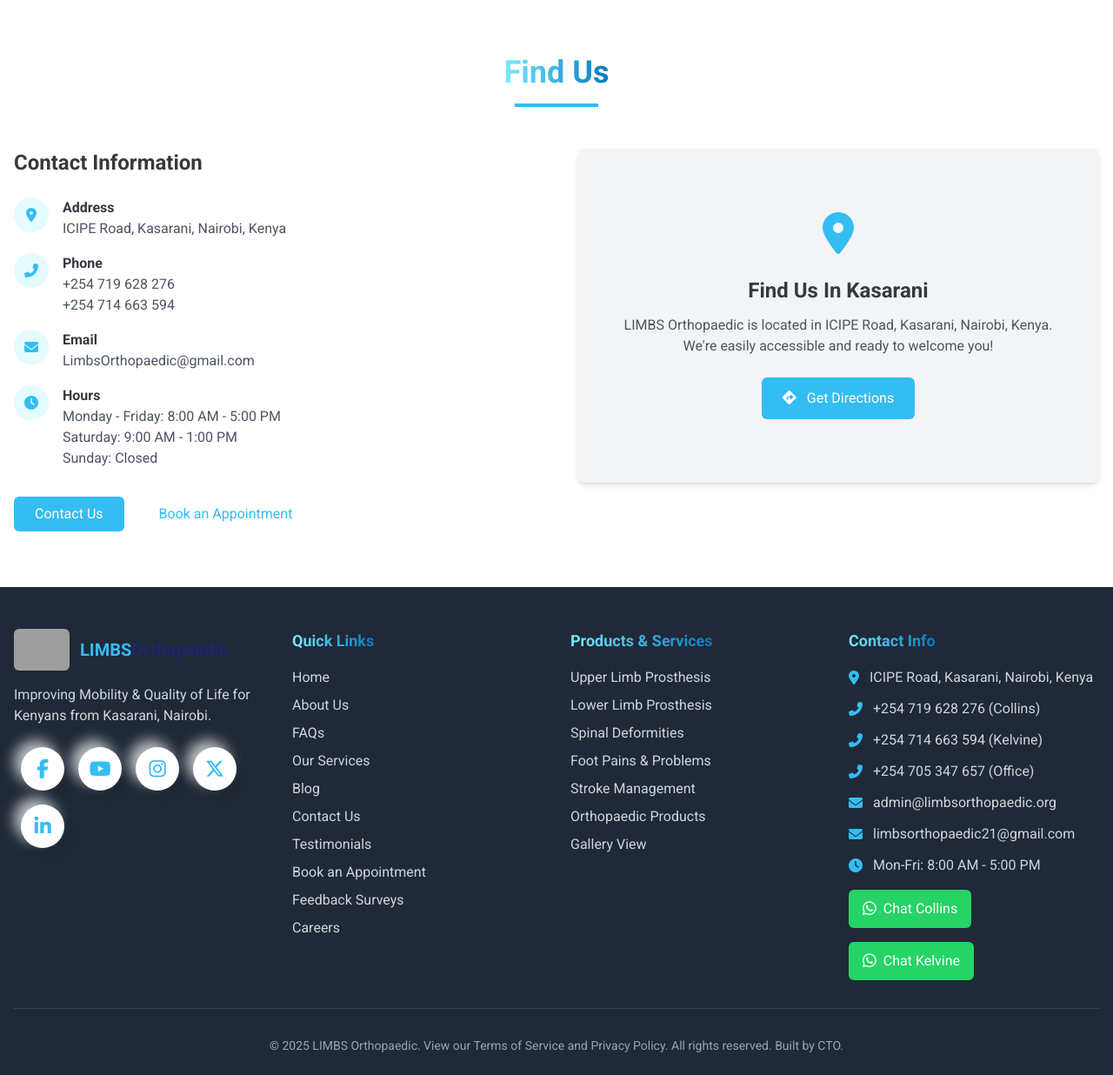
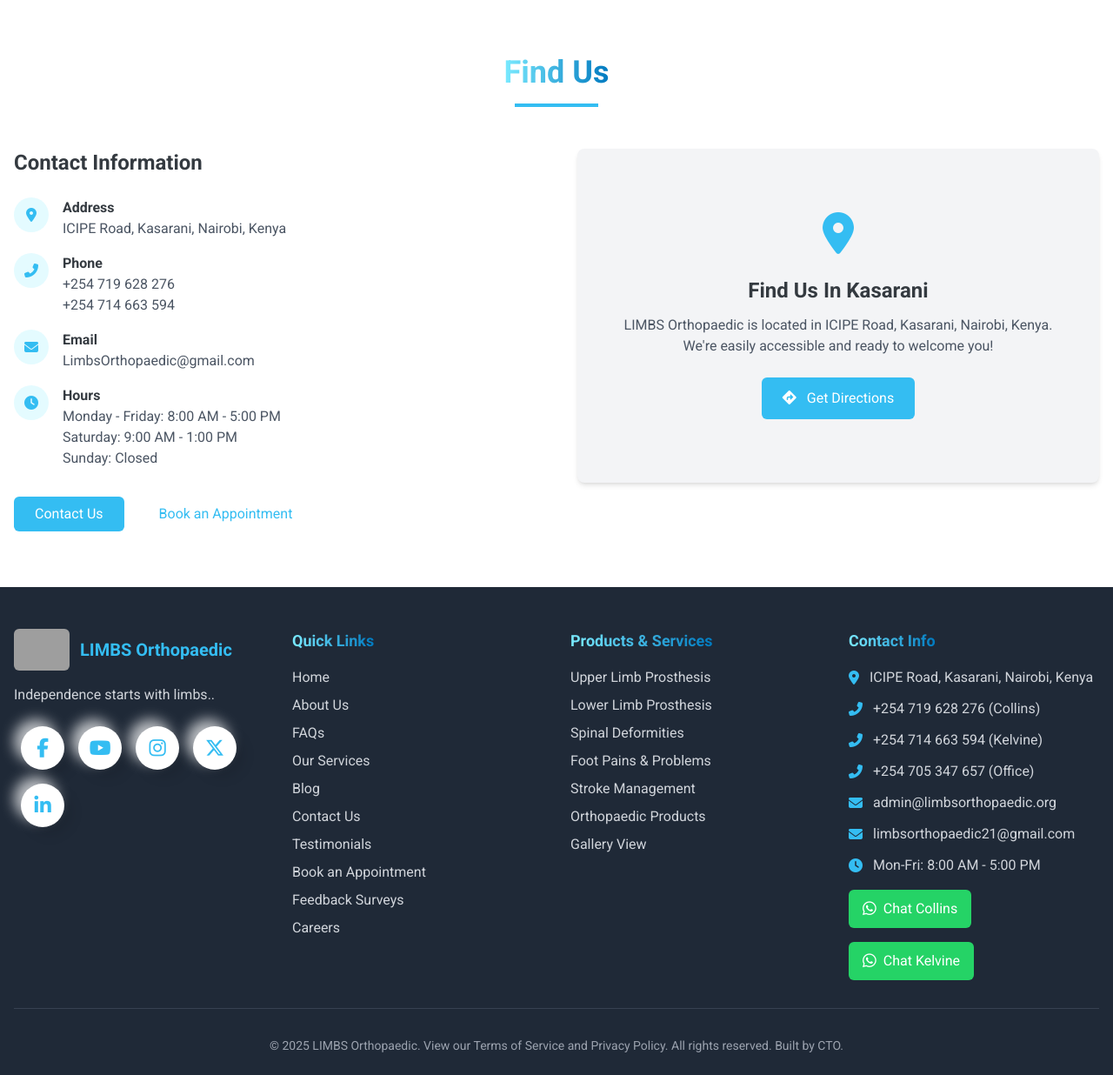
Before and after one commit to limbsorthopaedic/limbsorthopaedic, a Django app: page / in a window 1280 px wide. Shown: the part 4221-5457 px from the top of the page at 87% size. Run offline with Django 4.2, Linux system fonts and the light colour scheme; the visitor is signed in with stand-in values (Sample User, id 1); data comes from the database, SQL or seed files in the repository; data that the repository does not hold is empty; some libraries are stand-ins or nearby versions; grey boxes are pictures that could not be loaded.

Commit message:
Footer name update

```diff
--- a/templates/includes/footer.html
+++ b/templates/includes/footer.html
@@ -6,10 +6,10 @@
             <div>
                 <div class="flex items-center mb-4">
                     <img src="https://i.imgur.com/V6XTdBi.jpg" alt="LIMBS Orthopaedic Logo" class="h-12 w-auto mr-3 rounded-md">
-                    <span class="text-xl font-bold" style="color: #34bdf2;">LIMBS<span style="color: #1e266f;">Orthopaedic</span></span>
+                    <span class="text-xl font-bold" style="color: #34bdf2;">LIMBS Orthopaedic</span>
                 </div>
                 <p class="text-gray-300 mb-4">
-                    Improving Mobility & Quality of Life for Kenyans from Kasarani, Nairobi.
+                    Independence starts with limbs..
                 </p>
 
                 <!-- Social Media Icons - Neumorphic -->
```
